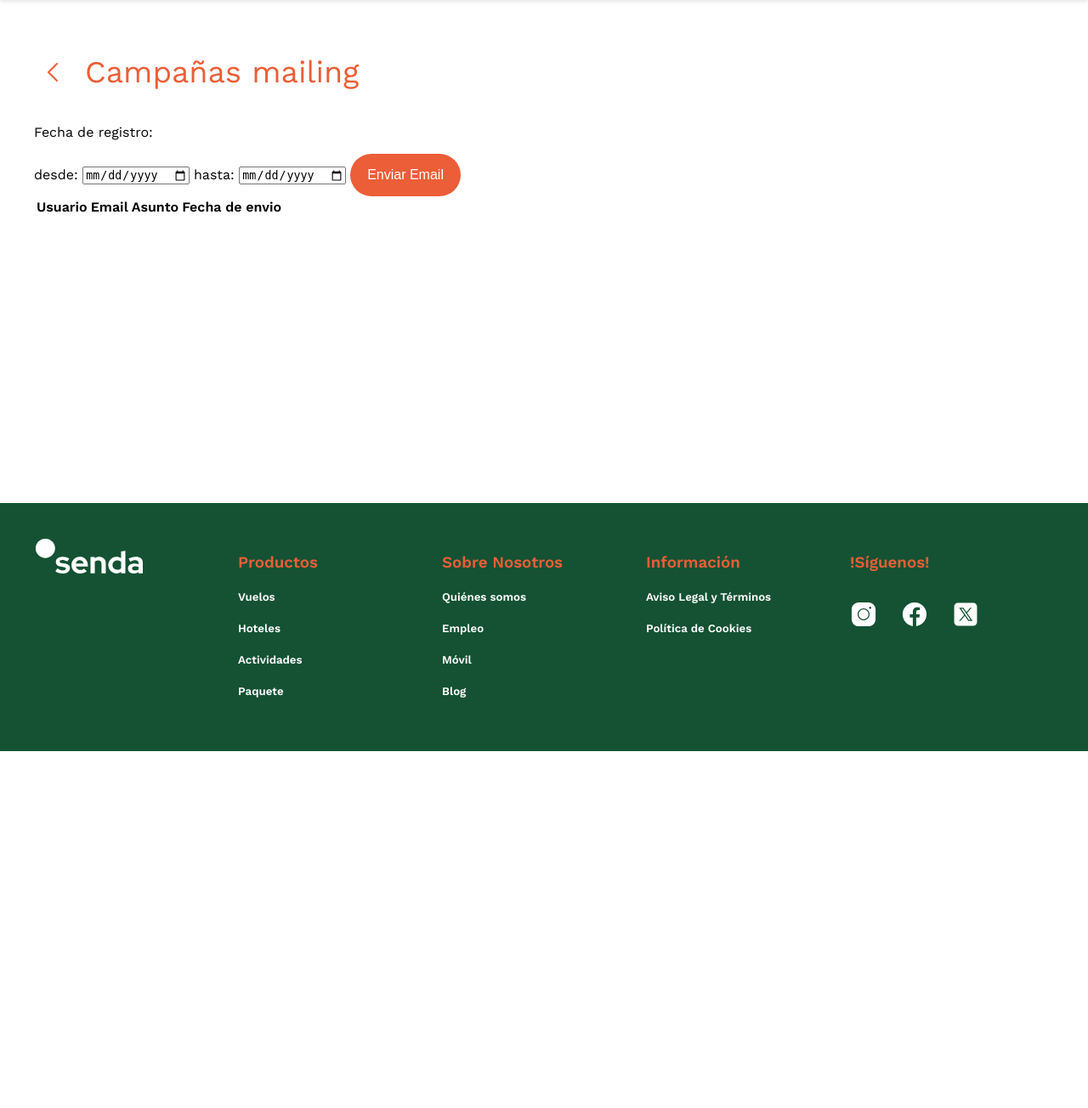
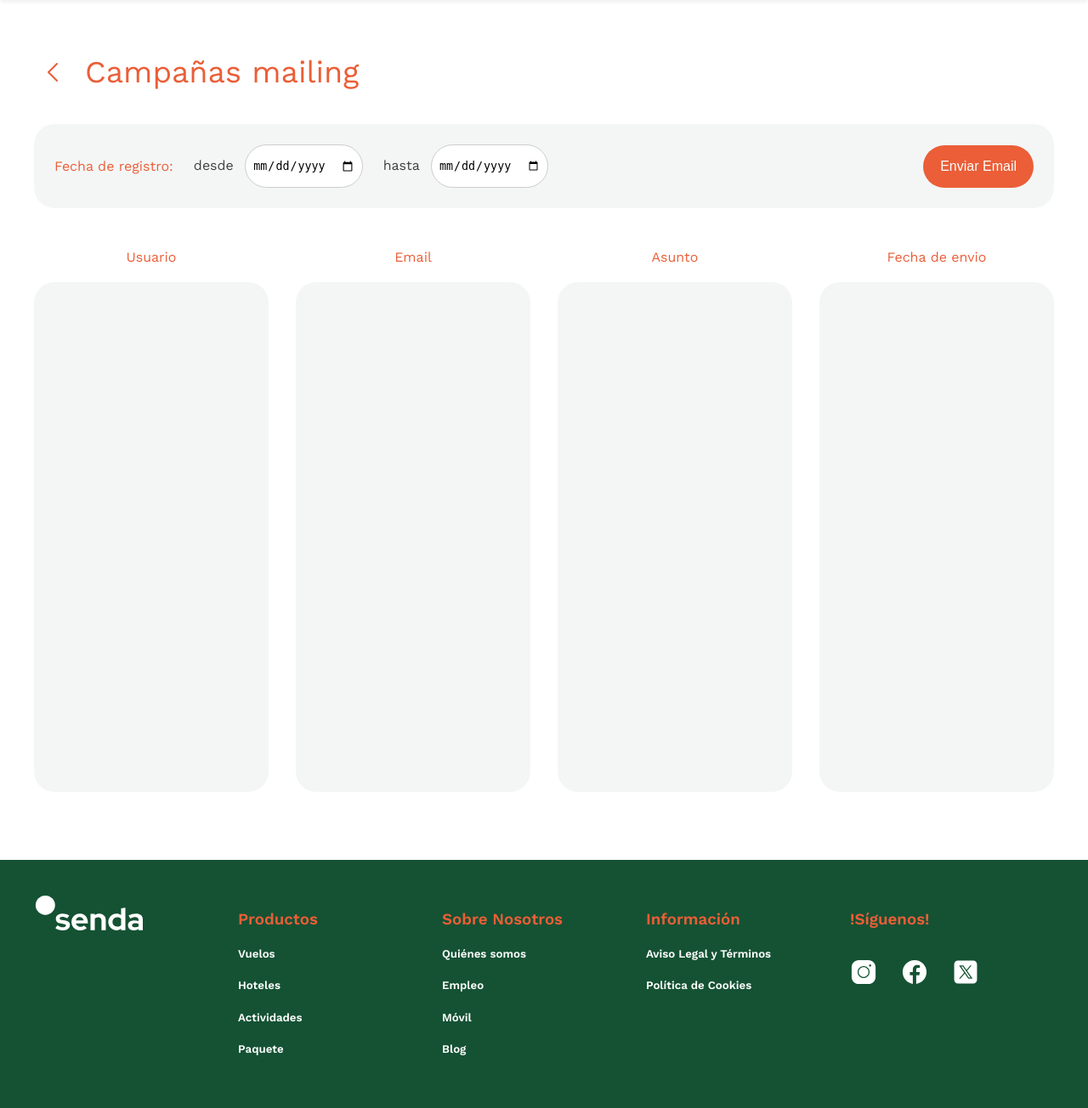
Before and after one commit to Los-traicionados/senda, a Django app: page /mailing in a window 1280 px wide. Shown: the part 100-1404 px from the top of the page at 85% size. Before the commit the page ends 984 px from the top, so only its background shows below. Run offline with Django 4.2, Linux system fonts and the light colour scheme; the visitor is signed in with stand-in values (Sample User, id 1); lists and menus that the app fills with data are empty.

Commit message:
final final

```diff
--- a/static/css/style.css
+++ b/static/css/style.css
@@ -41,7 +41,7 @@ body
 	justify-content: center;
 	height: 100px;
 	margin-bottom: 48px;
-	box-shadow: 0px 2px 5px rgba(0,0,0,0.1);
+	box-shadow: 0px 2px 5px rgba(0,0,0,0.07);
 }
 
 .container_header
@@ -897,3 +897,54 @@ input[type="submit"] {
 .footer_link a svg {
 	max-width: 32px;
 }
+
+.mail_op{
+
+	display: flex;
+	align-items: center;
+	justify-content: space-between;
+	margin-bottom: 48px;
+	background-color: var(--clr_grey);
+	border-radius: 24px;
+	padding: 24px;
+	color: var(--clr_grey_text);
+}
+
+.mail_data{
+	display: flex;
+	flex-direction: row;
+	align-items: center;
+	gap: 24px;
+}
+
+.mail_table {
+	display: grid;
+	grid-template-columns: repeat(4, 1fr);
+	gap: 32px;
+}
+
+.mail_fechas{
+	padding: 16px 8px;
+	border-radius: 48px;
+	border: solid 1px #ccc;
+	margin-left: 8px;
+}
+
+.mail_table div{
+	text-align: center;
+	color: var(--clr_orange);
+	margin-bottom: 20px;
+}
+
+.mail_table_result{
+	display: grid;
+	grid-template-columns: repeat(4, 1fr);
+	width: 100%;
+	height: 600px;
+	gap: 32px;
+}
+
+.mail_table_result div{
+	background-color: var(--clr_grey);
+	border-radius: 24px;
+}
--- a/templates/paginas/mailing.html
+++ b/templates/paginas/mailing.html
@@ -14,31 +14,34 @@
 	</h1>
     <form method="post" action="{% url 'send_email_to_all' %}">
         {% csrf_token %}
-        <p>Fecha de registro:</p>
-        <label for="id_start_date">desde:</label>
-        <input type="date" name="start_date" id="id_start_date" required>
+        <div class="mail_op">
+            <div class="mail_data">
+                <p style="color:#EB5E37">Fecha de registro:</p>
+                <div>
+                    <label for="id_start_date">desde</label>
+                    <input class="mail_fechas" type="date" name="start_date" id="id_start_date" required>
+                </div>
+                <div>
+                <label for="id_end_date">hasta</label>
+                <input class="mail_fechas" type="date" name="end_date" id="id_end_date" required>
+                </div>
+            </div>
+            <button type="submit" class="button_secondary">Enviar Email</button>
+        </div>
 
-        <label for="id_end_date">hasta:</label>
-        <input type="date" name="end_date" id="id_end_date" required>
-
-        <button type="submit" class="button_secondary">Enviar Email</button>
     </form>
-
-    <table id="table_id" class="table">
-        <thead>
-            <tr>
-                <th>Usuario</th>
-                <th>Email</th>
-                <th>Asunto</th>
-                <th>Fecha de envio</th>
-            </tr>
-        </thead>
-        <tbody>
-        </tbody>
-    </table>
-
-
-
+    <div class="mail_table">
+        <div>Usuario</div>
+        <div>Email</div>
+        <div>Asunto</div>
+        <div>Fecha de envio</div>
+    </div>
+    <div class="mail_table_result">
+        <div></div>
+        <div></div>
+        <div></div>
+        <div></div>
+    </div>
 </div>
 
 {% endblock %}
```
